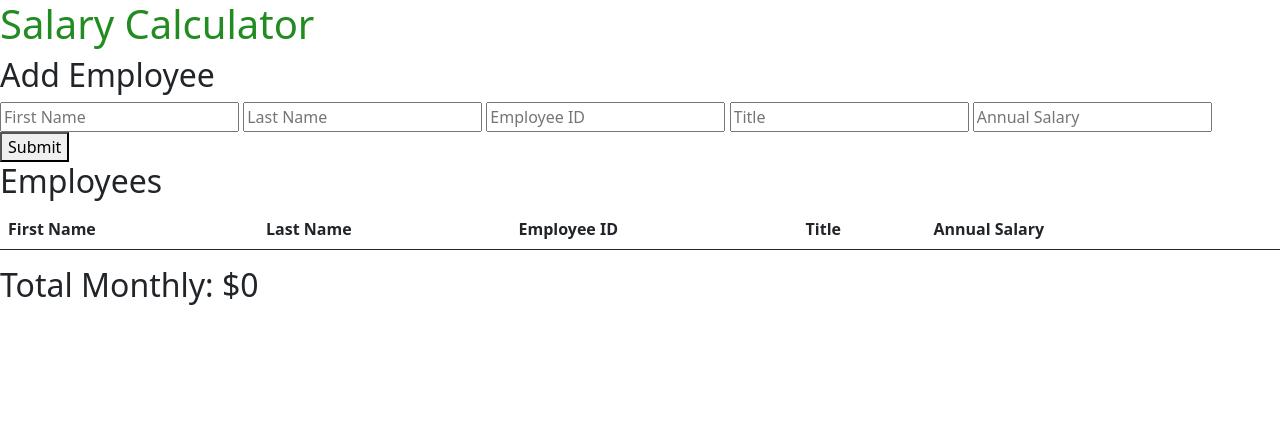
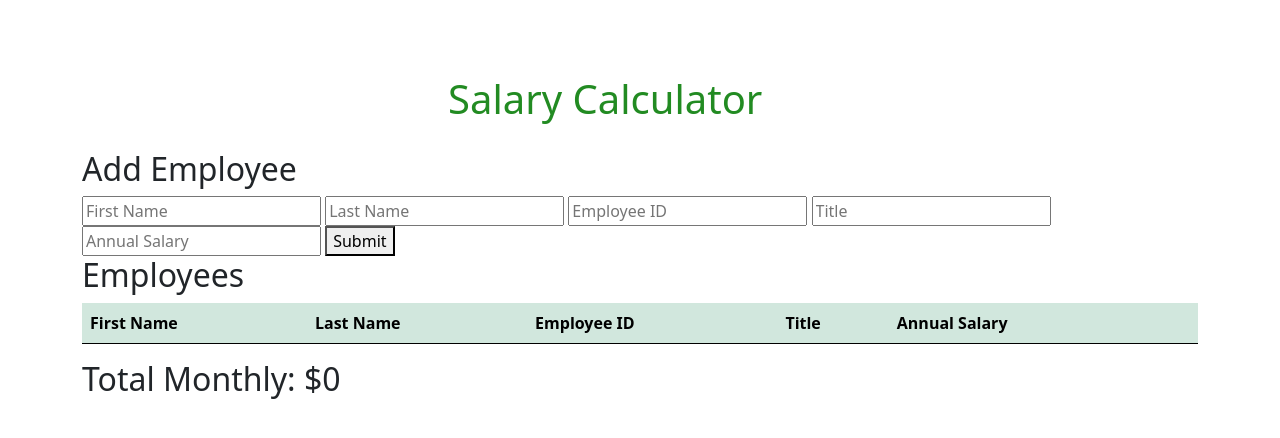
Before and after one commit to jordan-ashbacher/jquery-salary-calculator, a plain HTML site: page index.html in a window 1280 px wide. Drawn offline with Linux system fonts and the light colour scheme.

Commit message:
adds css styling and bootstrap classes to salary calculator

```diff
--- a/client.js
+++ b/client.js
@@ -96,5 +96,9 @@ function numWithCommas(num) {
 
 function deleteEmployee() {
     console.log(`delete button clicked`)
+    let target = $(this).closest('.table-id')
+    console.log(target)
     $(this).closest('.employee').remove()
+
+
 }
--- a/index.html
+++ b/index.html
@@ -12,8 +12,9 @@
 </head>
 
 <body>
+    <div class="container">
         <header>
-        <h1>Salary Calculator</h1>
+            <h1 class="title">Salary Calculator</h1>
         </header>
         <div class="input-container">
             <h2>Add Employee</h2>
@@ -26,7 +27,7 @@
         </div>
         <div id="employee-table">
             <h2>Employees</h2>
-        <table class="table">
+            <table class="table table-success table-striped table-hover">
                 <thead>
                     <tr>
                         <th>First Name</th>
@@ -44,7 +45,7 @@
         </div>
 
         <h2 id="total-monthly-expense">Total Monthly: $0</h2>
-
+    </div>
 </body>
 
 </html>
--- a/styles.css
+++ b/styles.css
@@ -1,3 +1,16 @@
 h1 {
     color: forestgreen;
 }
+
+header {
+    height: 150px;
+
+}
+
+.title {
+    position: absolute;
+    top: 75px;
+    left: 35%;
+
+
+}
```
Lines whose indentation alone changed are shown as unchanged.
